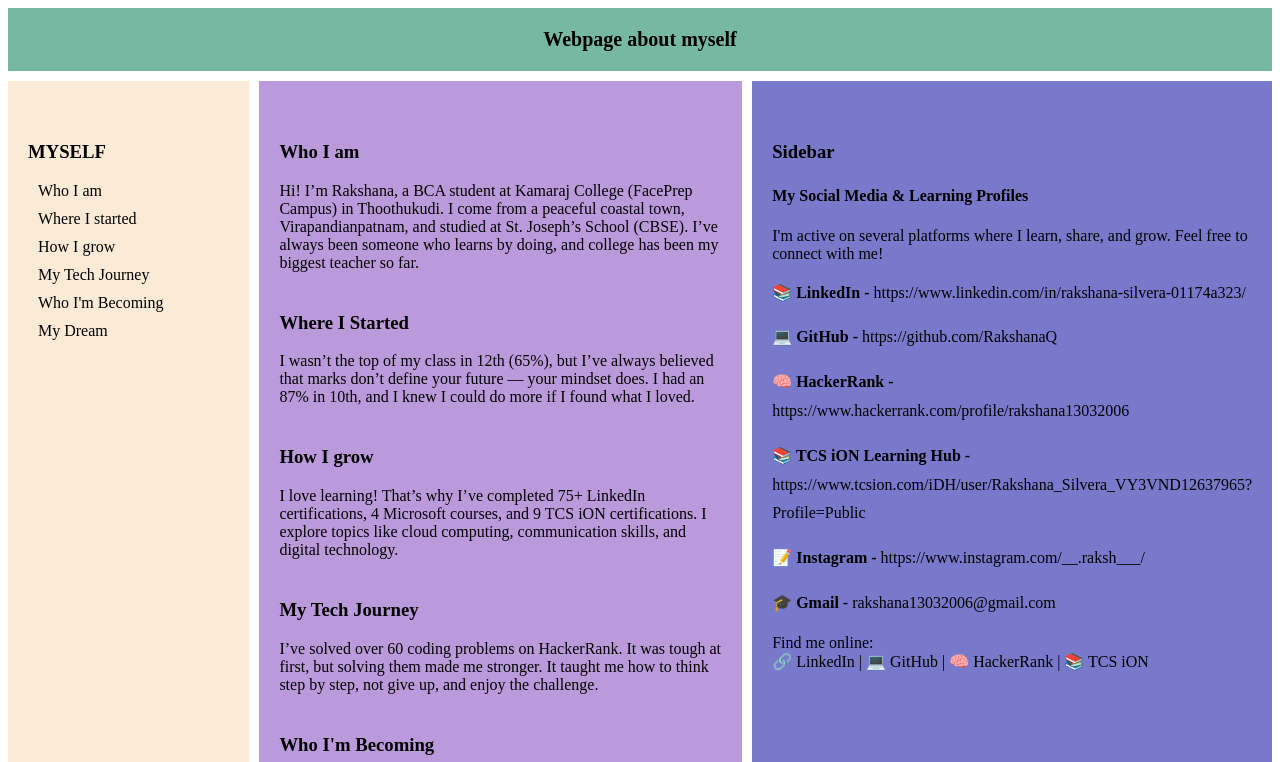
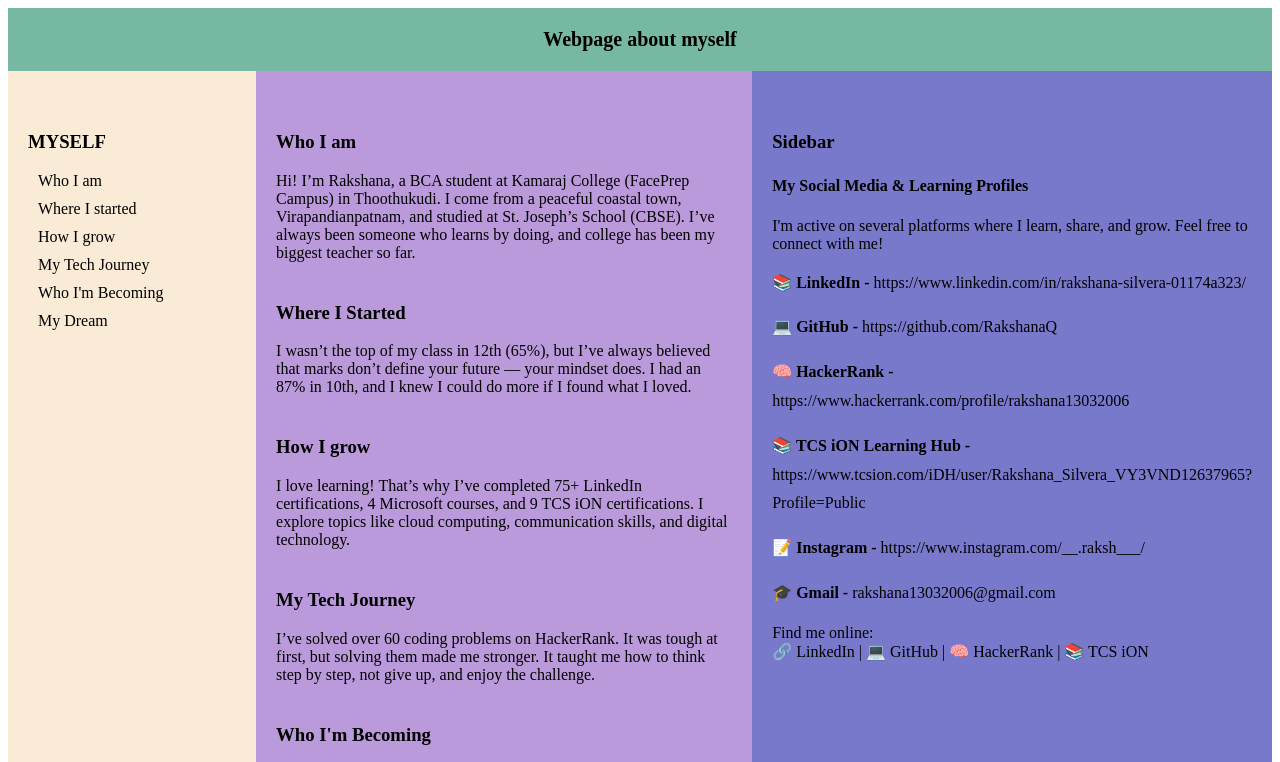
Before and after one commit to RakshanaQ/WEBPAGE-ABOUT-MYSELF-USING-GRID, a plain HTML site: page index.html in a window 1280 px wide. Shown: the top 762 px of the page. Drawn offline with Linux system fonts and the light colour scheme.

Commit message:
index.html

```diff
--- a/index.html
+++ b/index.html
@@ -14,7 +14,8 @@
                 "nav main right"
                 "footer footer footer";
             grid-template-columns: 1fr 2fr 1fr;
-            gap: 10px;
+            gap: 10px
+            padding:10px;
 
             }
 
@@ -73,7 +74,7 @@
           "footer";
         grid-template-columns: 1fr;
       }
-
+                        }
 
 
         </style>
```
